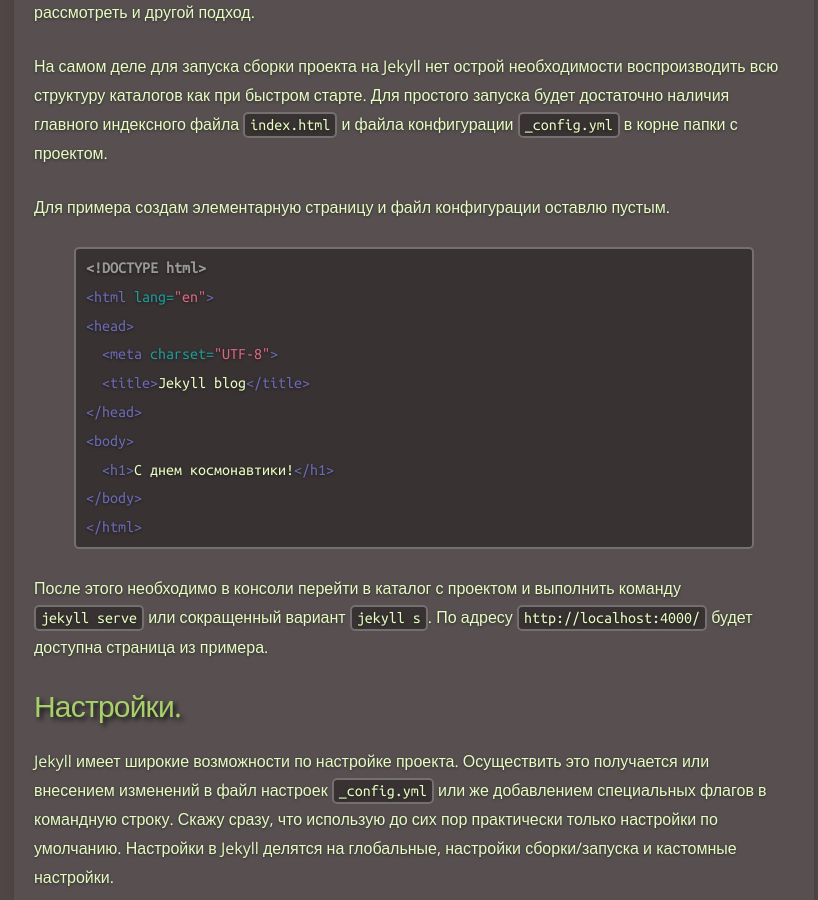
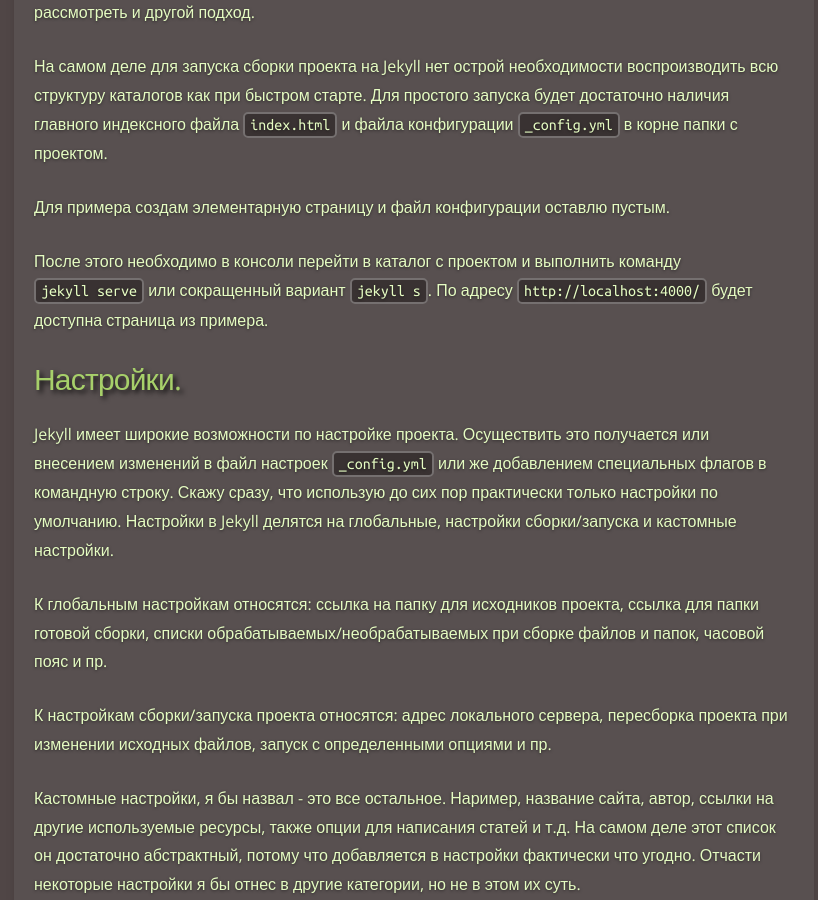
Before and after one commit to kiviok/kiviok.github.io, a Jekyll site: the page built from _posts/2016-04-12-jekyll-blog-firststep.md, in a window 1280 px wide and 900 px high, scrolled down 395 px. Shown: the whole window, without its empty margins (226-1044 px from the left). Built offline with Jekyll 4.4.1, drawn with Linux system fonts in a browser that asks for light colours; comment, search, counter and statistics services are not loaded.

Commit message:
Update 2016-04-12-jekyll-blog-firststep.md

```diff
--- a/_posts/2016-04-12-jekyll-blog-firststep.md
+++ b/_posts/2016-04-12-jekyll-blog-firststep.md
@@ -11,18 +11,7 @@ comments: true
 На самом деле для запуска сборки проекта на Jekyll нет острой необходимости воспроизводить всю структуру каталогов как при быстром старте. Для простого запуска будет достаточно наличия главного индексного файла `index.html` и  файла конфигурации `_config.yml` в корне папки с проектом.
 
 Для примера создам элементарную страницу и файл конфигурации оставлю пустым.
-{% highlight html %}
-<!DOCTYPE html>
-<html lang="en">
-<head>
-  <meta charset="UTF-8">
-  <title>Jekyll blog</title>
-</head>
-<body>
-  <h1>С днем космонавтики!</h1>
-</body>
-</html>
-{% endhighlight %}
+
 
 
 После этого необходимо в консоли перейти в каталог с проектом и выполнить команду `jekyll serve` или сокращенный вариант `jekyll s`. По адресу `http://localhost:4000/` будет доступна страница из примера.
```
